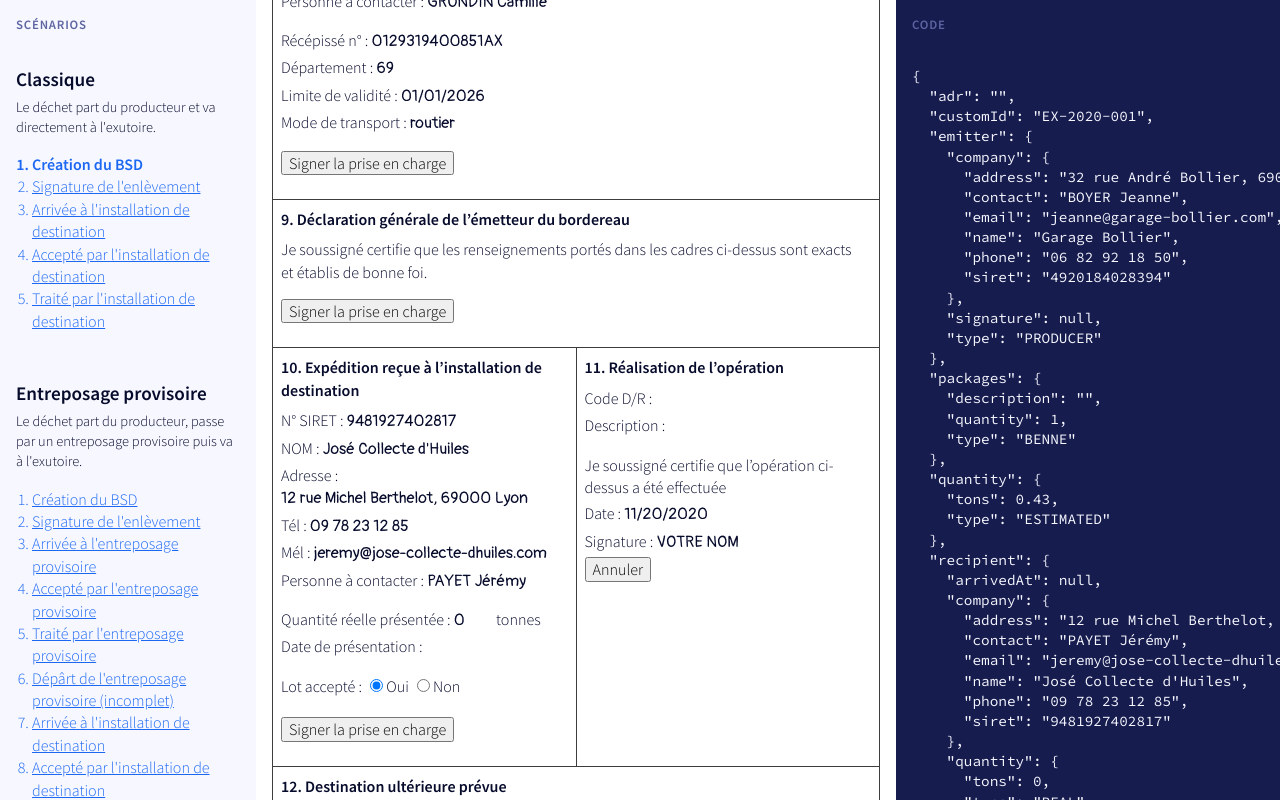
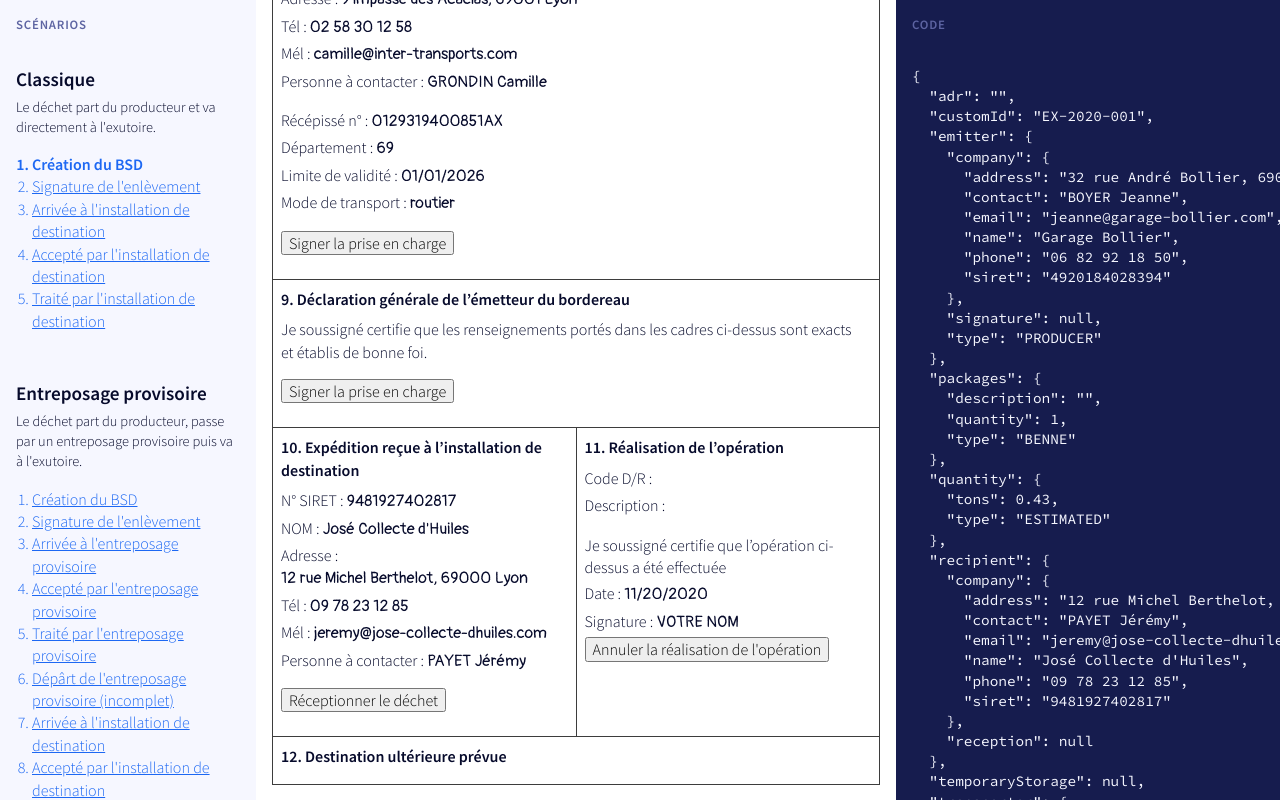
Before and after one commit to Zhouzi/bsd, a React (Create React App) app: page / in a window 1280 px wide. Both pictures are taken after a click on the button "Signer la réalisation de l'opération". Built offline with nearby package versions, Linux system fonts and the light colour scheme.

Commit message:
Add reception interface

```diff
--- a/src/App.tsx
+++ b/src/App.tsx
@@ -187,10 +187,7 @@ interface Bsd {
 }
 interface Recipient {
   company: Company;
-  quantity: Quantity;
-  arrivedAt: string | null;
-  refusal: string | null;
-  signature: Signature | null;
+  reception: Reception | null;
 }
 interface Transporter {
   company: Company;
@@ -249,12 +246,15 @@ enum EmitterType {
 }
 interface TemporaryStorage {
   company: Company;
-  quantity: Quantity;
-  arrivedAt: string | null;
+  reception: Reception | null;
+  treatment: Treatment | null;
+  cap: string;
+}
+interface Reception {
+  date: string;
+  quantity: Quantity | null;
   refusal: string | null;
   signature: Signature | null;
-  cap: string;
-  treatment: Treatment | null;
 }
 interface Treatment {
   operation: TreatmentOperation;
@@ -339,13 +339,7 @@ const EXAMPLES: Example[] = [
               email: "jeremy@jose-collecte-dhuiles.com",
               phone: "09 78 23 12 85",
             },
-            arrivedAt: null,
-            quantity: {
-              type: QuantityType.Real,
-              tons: 0,
-            },
-            refusal: null,
-            signature: null,
+            reception: null,
           },
           transporter: {
             company: {
@@ -381,11 +375,20 @@ const EXAMPLES: Example[] = [
         }),
         produce((step: ExampleStep) => {
           step.name = "Arrivée à l'installation de destination";
-          step.bsd.recipient.arrivedAt = new Date().toLocaleDateString();
+          step.bsd.recipient.reception = {
+            date: new Date().toLocaleDateString(),
+            quantity: step.bsd.quantity,
+            refusal: null,
+            signature: null,
+          };
         }),
         produce((step: ExampleStep) => {
           step.name = "Accepté par l'installation de destination";
-          step.bsd.recipient.signature = {
+          step.bsd.recipient.reception!.quantity = {
+            type: QuantityType.Real,
+            tons: 0.5,
+          };
+          step.bsd.recipient.reception!.signature = {
             date: new Date().toLocaleDateString(),
             author: step.bsd.recipient.company.contact,
           };
@@ -437,17 +440,11 @@ const EXAMPLES: Example[] = [
               phone: "54 23 95 01 23",
             },
             cap: "",
-            quantity: {
-              type: QuantityType.Estimated,
-              tons: 0,
-            },
-            arrivedAt: null,
-            refusal: null,
-            signature: null,
+            reception: null,
             treatment: {
               operation: {
                 code: "R12",
-                description: "Regroupement",
+                description: "",
               },
               signature: null,
             },
@@ -476,13 +473,7 @@ const EXAMPLES: Example[] = [
               email: "jeremy@jose-collecte-dhuiles.com",
               phone: "09 78 23 12 85",
             },
-            arrivedAt: null,
-            quantity: {
-              type: QuantityType.Real,
-              tons: 0,
-            },
-            refusal: null,
-            signature: null,
+            reception: null,
           },
           transporter: {
             company: {
@@ -518,15 +509,20 @@ const EXAMPLES: Example[] = [
         }),
         produce((step: ExampleStep) => {
           step.name = "Arrivée à l'entreposage provisoire";
-          step.bsd.temporaryStorage!.arrivedAt = new Date().toLocaleDateString();
-          step.bsd.temporaryStorage!.quantity = {
-            type: QuantityType.Estimated,
-            tons: 0.5,
+          step.bsd.temporaryStorage!.reception = {
+            date: new Date().toLocaleDateString(),
+            quantity: step.bsd.quantity,
+            refusal: null,
+            signature: null,
           };
         }),
         produce((step: ExampleStep) => {
           step.name = "Accepté par l'entreposage provisoire";
-          step.bsd.temporaryStorage!.signature = {
+          step.bsd.temporaryStorage!.reception!.quantity = {
+            type: QuantityType.Real,
+            tons: 0.5,
+          };
+          step.bsd.temporaryStorage!.reception!.signature = {
             date: new Date().toLocaleDateString(),
             author: step.bsd.temporaryStorage!.company.contact,
           };
@@ -536,7 +532,7 @@ const EXAMPLES: Example[] = [
           step.bsd.temporaryStorage!.treatment = {
             operation: {
               code: "R12",
-              description: "Regroupement",
+              description: "",
             },
             signature: {
               date: new Date().toLocaleDateString(),
@@ -549,11 +545,20 @@ const EXAMPLES: Example[] = [
         }),
         produce((step: ExampleStep) => {
           step.name = "Arrivée à l'installation de destination";
-          step.bsd.recipient.arrivedAt = new Date().toLocaleDateString();
+          step.bsd.recipient.reception = {
+            date: new Date().toLocaleDateString(),
+            quantity: step.bsd.quantity,
+            refusal: null,
+            signature: null,
+          };
         }),
         produce((step: ExampleStep) => {
           step.name = "Accepté par l'installation de destination";
-          step.bsd.recipient.signature = {
+          step.bsd.recipient.reception!.quantity = {
+            type: QuantityType.Real,
+            tons: 0.5,
+          };
+          step.bsd.recipient.reception!.signature = {
             date: new Date().toLocaleDateString(),
             author: step.bsd.recipient.company.contact,
           };
@@ -788,6 +793,7 @@ function App() {
                                     },
                                     signature: null,
                                   },
+                                  reception: null,
                                 });
                               }}
                               checked={Boolean(values.temporaryStorage)}
@@ -1214,7 +1220,7 @@ function App() {
                                   setFieldValue("transporter.signature", null)
                                 }
                               >
-                                Annuler
+                                Annuler la prise en charge
                               </button>
                             </BsdListItem>
                           </>
@@ -1278,7 +1284,7 @@ function App() {
                                   setFieldValue("emitter.signature", null)
                                 }
                               >
-                                Annuler
+                                Annuler la prise en charge
                               </button>
                             </BsdListItem>
                           </>
@@ -1367,14 +1373,17 @@ function App() {
                           </label>
                         </BsdListItem>
                       </BsdList>
-                      <BsdList>
+                      {values.recipient.reception ? (
+                        <>
+                          <BsdList>
+                            {/* FIXME: editing this field creates an object that doesn't comply with the Reception interface */}
                             <BsdListItem>
                               <label>
                                 Quantité réelle présentée :{" "}
                                 <Field
                                   component={BsdInputField}
                                   type="number"
-                              name="recipient.quantity.tons"
+                                  name="recipient.reception.quantity.tons"
                                 />{" "}
                                 tonnes
                               </label>
@@ -1385,26 +1394,13 @@ function App() {
                                 <Field
                                   component={BsdInputField}
                                   type="text"
-                              name="recipient.arrivedAt"
+                                  name="recipient.reception.date"
                                 />
                               </label>
                             </BsdListItem>
                           </BsdList>
                           <BsdList orientation="horizontal">
                             <BsdListItem>Lot accepté :</BsdListItem>
-                        <BsdListItem>
-                          <label>
-                            <input
-                              type="radio"
-                              name="refusal"
-                              onChange={() =>
-                                setFieldValue("recipient.refusal", null)
-                              }
-                              checked={values.recipient.refusal == null}
-                            />{" "}
-                            Oui
-                          </label>
-                        </BsdListItem>
                             <BsdListItem>
                               <label>
                                 <input
@@ -1412,17 +1408,37 @@ function App() {
                                   name="refusal"
                                   onChange={() =>
                                     setFieldValue(
-                                  "recipient.refusal",
+                                      "recipient.reception.refusal",
+                                      null
+                                    )
+                                  }
+                                  checked={
+                                    values.recipient.reception?.refusal == null
+                                  }
+                                />{" "}
+                                Oui
+                              </label>
+                            </BsdListItem>
+                            <BsdListItem>
+                              <label>
+                                <input
+                                  type="radio"
+                                  name="refusal"
+                                  onChange={() =>
+                                    setFieldValue(
+                                      "recipient.reception.refusal",
                                       "Préciser la raison du refus"
                                     )
                                   }
-                              checked={values.recipient.refusal != null}
+                                  checked={
+                                    values.recipient.reception?.refusal != null
+                                  }
                                 />{" "}
                                 Non
                               </label>
                             </BsdListItem>
                           </BsdList>
-                      {values.recipient.refusal != null && (
+                          {values.recipient.reception?.refusal != null && (
                             <BsdList>
                               <BsdListItem>
                                 <label>
@@ -1437,7 +1453,7 @@ function App() {
                             </BsdList>
                           )}
                           <BsdList>
-                        {values.recipient.signature ? (
+                            {values.recipient.reception?.signature ? (
                               <>
                                 <BsdListItem>
                                   <label>
@@ -1445,7 +1461,7 @@ function App() {
                                     <Field
                                       component={BsdInputField}
                                       type="string"
-                                  name="recipient.signature.date"
+                                      name="recipient.reception.signature.date"
                                     />
                                   </label>
                                 </BsdListItem>
@@ -1455,7 +1471,7 @@ function App() {
                                     <Field
                                       component={BsdInputField}
                                       type="string"
-                                  name="recipient.signature.author"
+                                      name="recipient.reception.signature.author"
                                     />
                                   </label>
                                 </BsdListItem>
@@ -1463,29 +1479,67 @@ function App() {
                                   <button
                                     type="button"
                                     onClick={() =>
-                                  setFieldValue("recipient.signature", null)
+                                      setFieldValue(
+                                        "recipient.reception.signature",
+                                        null
+                                      )
                                     }
                                   >
-                                Annuler
+                                    Annuler la prise en charge
                                   </button>
                                 </BsdListItem>
                               </>
                             ) : (
+                              <>
                                 <BsdListItem>
                                   <button
                                     type="button"
                                     onClick={() =>
-                                setFieldValue("recipient.signature", {
+                                      setFieldValue("recipient.reception", null)
+                                    }
+                                  >
+                                    Annuler la réception
+                                  </button>
+                                </BsdListItem>
+                                <BsdListItem>
+                                  <button
+                                    type="button"
+                                    onClick={() =>
+                                      setFieldValue(
+                                        "recipient.reception.signature",
+                                        {
                                           date: new Date().toLocaleDateString(),
                                           author: "VOTRE NOM",
-                                })
+                                        }
+                                      )
                                     }
                                   >
                                     Signer la prise en charge
                                   </button>
                                 </BsdListItem>
+                              </>
                             )}
                           </BsdList>
+                        </>
+                      ) : (
+                        <BsdList>
+                          <BsdListItem>
+                            <button
+                              type="button"
+                              onClick={() =>
+                                setFieldValue("recipient.reception", {
+                                  date: new Date().toLocaleDateString(),
+                                  quantity: values.quantity,
+                                  refusal: null,
+                                  signature: null,
+                                })
+                              }
+                            >
+                              Réceptionner le déchet
+                            </button>
+                          </BsdListItem>
+                        </BsdList>
+                      )}
                     </BsdBoxColumn>
                     <BsdBoxColumn>
                       <BsdLabel>11. Réalisation de l’opération</BsdLabel>
@@ -1543,7 +1597,7 @@ function App() {
                                 type="button"
                                 onClick={() => setFieldValue("treatment", null)}
                               >
-                                Annuler
+                                Annuler la réalisation de l'opération
                               </button>
                             </BsdListItem>
                           </BsdList>
@@ -1648,13 +1702,15 @@ function App() {
                               </label>
                             </BsdListItem>
                           </BsdList>
+                          {values.temporaryStorage?.reception ? (
+                            <>
                               <BsdList>
                                 <BsdListItem>Quantité présentée :</BsdListItem>
                                 <BsdListItem>
                                   <label>
                                     <Field
                                       type="radio"
-                                  name="temporaryStorage.quantity.type"
+                                      name="temporaryStorage.reception.quantity.type"
                                       value={QuantityType.Estimated}
                                     />{" "}
                                     Estimée
@@ -1664,7 +1720,7 @@ function App() {
                                   <label>
                                     <Field
                                       type="radio"
-                                  name="temporaryStorage.quantity.type"
+                                      name="temporaryStorage.reception.quantity.type"
                                       value={QuantityType.Real}
                                     />{" "}
                                     Réel
@@ -1674,7 +1730,7 @@ function App() {
                                   <Field
                                     component={BsdInputField}
                                     type="number"
-                                name="temporaryStorage.quantity.tons"
+                                    name="temporaryStorage.reception.quantity.tons"
                                     min="0"
                                     step="0.001"
                                   />{" "}
@@ -1688,7 +1744,7 @@ function App() {
                                     <Field
                                       component={BsdInputField}
                                       type="text"
-                                  name="temporaryStorage.arrivedAt"
+                                      name="temporaryStorage.reception.date"
                                     />
                                   </label>
                                 </BsdListItem>
@@ -1699,14 +1755,17 @@ function App() {
                                   <label>
                                     <input
                                       type="radio"
-                                  name="temporaryStorage.refusal"
+                                      name="temporaryStorage.reception.refusal"
                                       onChange={() =>
                                         setFieldValue(
-                                      "temporaryStorage.refusal",
+                                          "temporaryStorage.reception.refusal",
                                           null
                                         )
                                       }
-                                  checked={values.recipient.refusal == null}
+                                      checked={
+                                        values.temporaryStorage.reception
+                                          ?.refusal == null
+                                      }
                                     />{" "}
                                     Oui
                                   </label>
@@ -1715,22 +1774,24 @@ function App() {
                                   <label>
                                     <input
                                       type="radio"
-                                  name="temporaryStorage.refusal"
+                                      name="temporaryStorage.reception.refusal"
                                       onChange={() =>
                                         setFieldValue(
-                                      "temporaryStorage.refusal",
+                                          "temporaryStorage.reception.refusal",
                                           "Préciser la raison du refus"
                                         )
                                       }
                                       checked={
-                                    values.temporaryStorage.refusal != null
+                                        values.temporaryStorage.reception
+                                          ?.refusal != null
                                       }
                                     />{" "}
                                     Non
                                   </label>
                                 </BsdListItem>
                               </BsdList>
-                          {values.temporaryStorage.refusal != null && (
+                              {values.temporaryStorage.reception?.refusal !=
+                                null && (
                                 <BsdList>
                                   <BsdListItem>
                                     <label>
@@ -1738,14 +1799,15 @@ function App() {
                                       <Field
                                         component={BsdInputField}
                                         type="text"
-                                    name="temporaryStorage.refusal"
+                                        name="temporaryStorage.reception.refusal"
                                       />
                                     </label>
                                   </BsdListItem>
                                 </BsdList>
                               )}
                               <BsdList>
-                            {values.temporaryStorage.signature ? (
+                                {values.temporaryStorage.reception
+                                  ?.signature ? (
                                   <>
                                     <BsdListItem>
                                       <label>
@@ -1753,7 +1815,7 @@ function App() {
                                         <Field
                                           component={BsdInputField}
                                           type="string"
-                                      name="temporaryStorage.signature.date"
+                                          name="temporaryStorage.reception.signature.date"
                                         />
                                       </label>
                                     </BsdListItem>
@@ -1763,7 +1825,7 @@ function App() {
                                         <Field
                                           component={BsdInputField}
                                           type="string"
-                                      name="temporaryStorage.signature.author"
+                                          name="temporaryStorage.reception.signature.author"
                                         />
                                       </label>
                                     </BsdListItem>
@@ -1772,12 +1834,12 @@ function App() {
                                         type="button"
                                         onClick={() =>
                                           setFieldValue(
-                                        "temporaryStorage.signature",
+                                            "temporaryStorage.reception.signature",
                                             null
                                           )
                                         }
                                       >
-                                    Annuler
+                                        Annuler la prise en charge
                                       </button>
                                     </BsdListItem>
                                   </>
@@ -1787,7 +1849,7 @@ function App() {
                                       type="button"
                                       onClick={() =>
                                         setFieldValue(
-                                      "temporaryStorage.signature",
+                                          "temporaryStorage.reception.signature",
                                           {
                                             date: new Date().toLocaleDateString(),
                                             author: "VOTRE NOM",
@@ -1800,6 +1862,29 @@ function App() {
                                   </BsdListItem>
                                 )}
                               </BsdList>
+                            </>
+                          ) : (
+                            <BsdList>
+                              <BsdListItem>
+                                <button
+                                  type="button"
+                                  onClick={() =>
+                                    setFieldValue(
+                                      "temporaryStorage.reception",
+                                      {
+                                        date: new Date().toLocaleDateString(),
+                                        quantity: values.quantity,
+                                        refusal: null,
+                                        signature: null,
+                                      }
+                                    )
+                                  }
+                                >
+                                  Réceptionner le déchet
+                                </button>
+                              </BsdListItem>
+                            </BsdList>
+                          )}
                         </BsdBoxColumn>
                         <BsdBoxColumn>
                           <BsdLabel>
```
Lines whose indentation alone changed are shown as unchanged.
